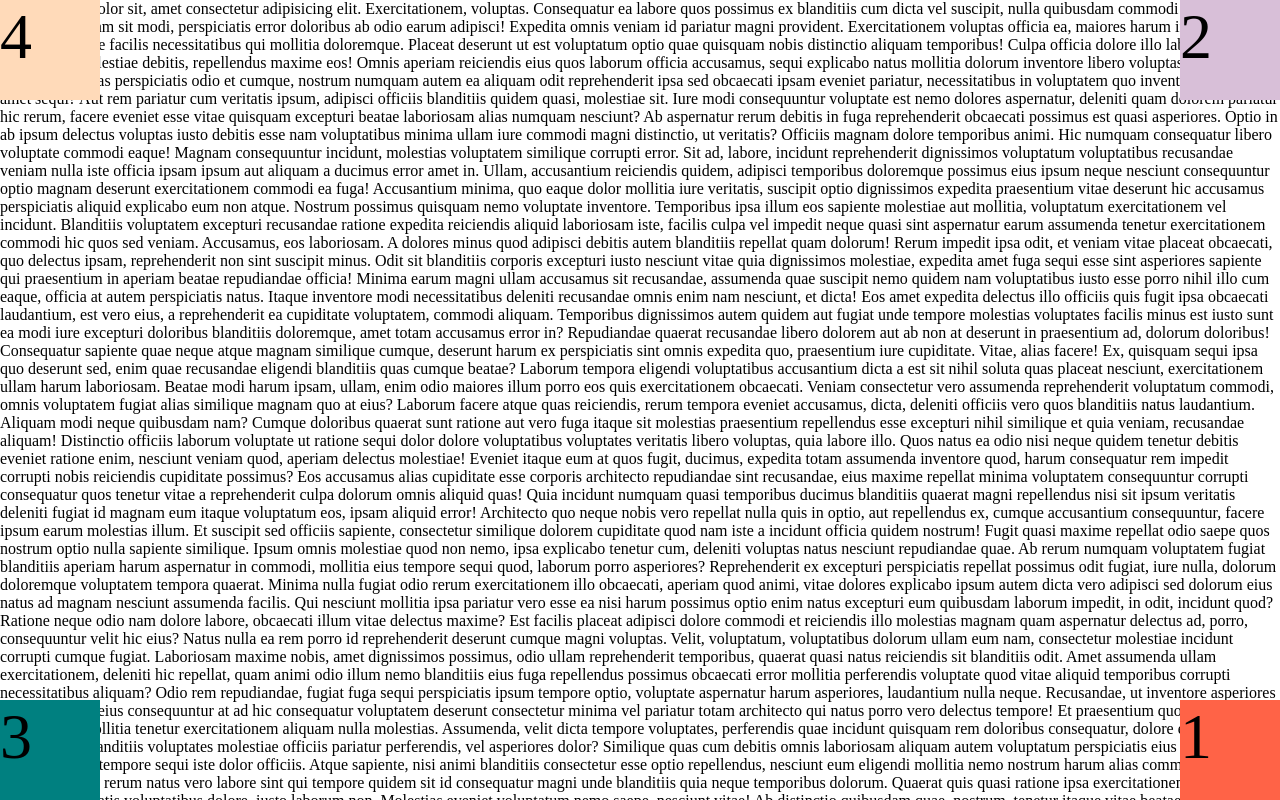
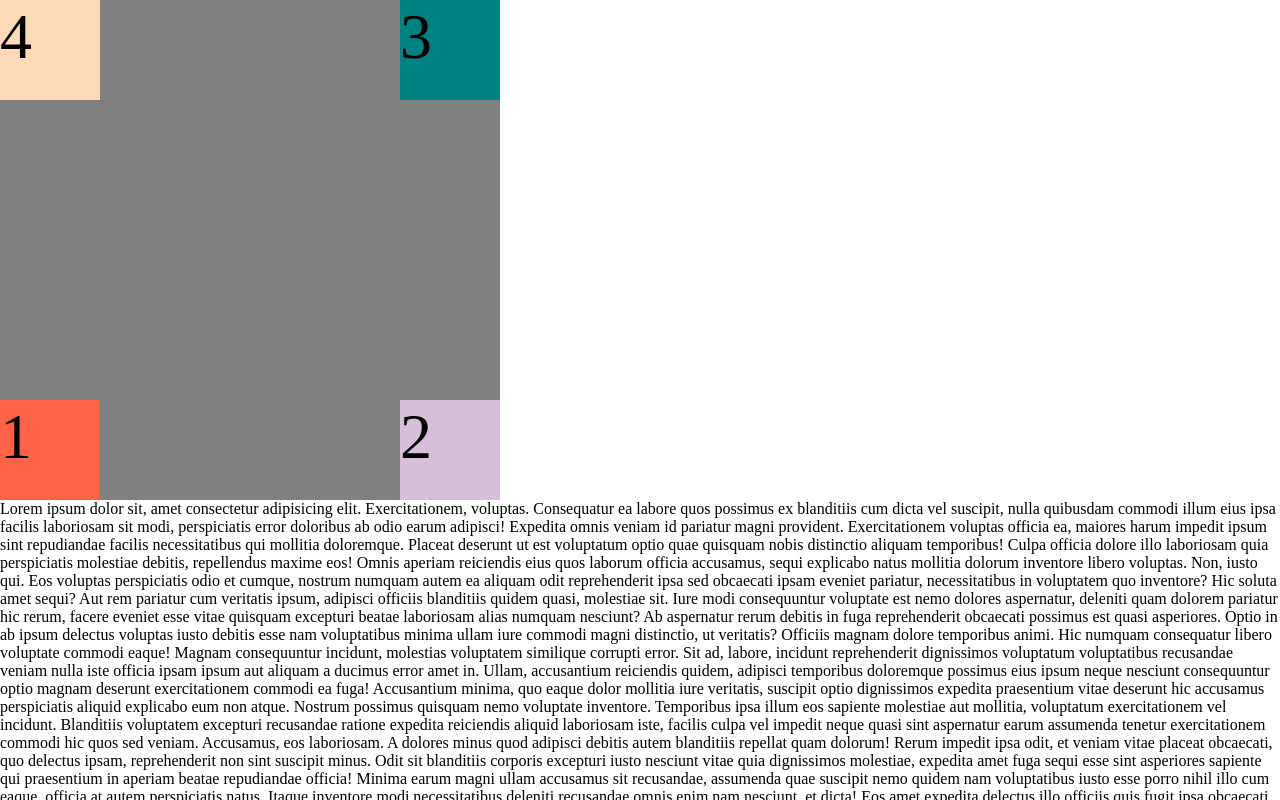
Before and after one commit to rohnshrma/rishabh_web_dev, a plain HTML site: page css positions/index.html in a window 1280 px wide. Shown: the top 800 px of the page. Drawn offline with Linux system fonts and the light colour scheme.

Commit message:
position absolute

```diff
--- a/css positions/index.html
+++ b/css positions/index.html
@@ -5,10 +5,12 @@
     <link rel="stylesheet" href="style.css" />
   </head>
   <body>
-    <div class="box b1">1</div>
-    <div class="box b2">2</div>
-    <div class="box b3">3</div>
-    <div class="box b4">4</div>
+    <div id="parent">
+      <div class="box b1">1</div>
+      <div class="box b2">2</div>
+      <div class="box b3">3</div>
+      <div class="box b4">4</div>
+    </div>
 
     Lorem ipsum dolor sit, amet consectetur adipisicing elit. Exercitationem,
     voluptas. Consequatur ea labore quos possimus ex blanditiis cum dicta vel
--- a/css positions/style.css
+++ b/css positions/style.css
@@ -1,10 +1,18 @@
-/* position fixed */
-/* element moves in relation to viewport */
+/* position absolute */
+/* element moves in relation to viewport (by default) , but can be forced to move in relation to parent*/
+/* by giving the parent a position (mostly relative) , if you dont want to move the parent */
 /* doesn't remains part of document flow (the elements after will take its place)*/
 
 * {
   margin: 0;
   padding: 0;
+}
+
+#parent {
+  position: relative;
+  height: 500px;
+  width: 500px;
+  background-color: grey;
 }
 
 .box {
@@ -15,25 +23,25 @@
 
 .b1 {
   background: tomato;
-  position: fixed;
+  position: absolute;
   bottom: 0;
-  right: 0;
+  left: 0;
 }
 .b2 {
   background: thistle;
-  position: fixed;
-  top: 0;
+  position: absolute;
+  bottom: 0;
   right: 0;
 }
 .b3 {
   background: teal;
-  position: fixed;
-  bottom: 0;
-  left: 0;
+  position: absolute;
+  top: 0;
+  right: 0;
 }
 .b4 {
   background: peachpuff;
-  position: fixed;
+  position: absolute;
   top: 0;
   left: 0;
 }
```
